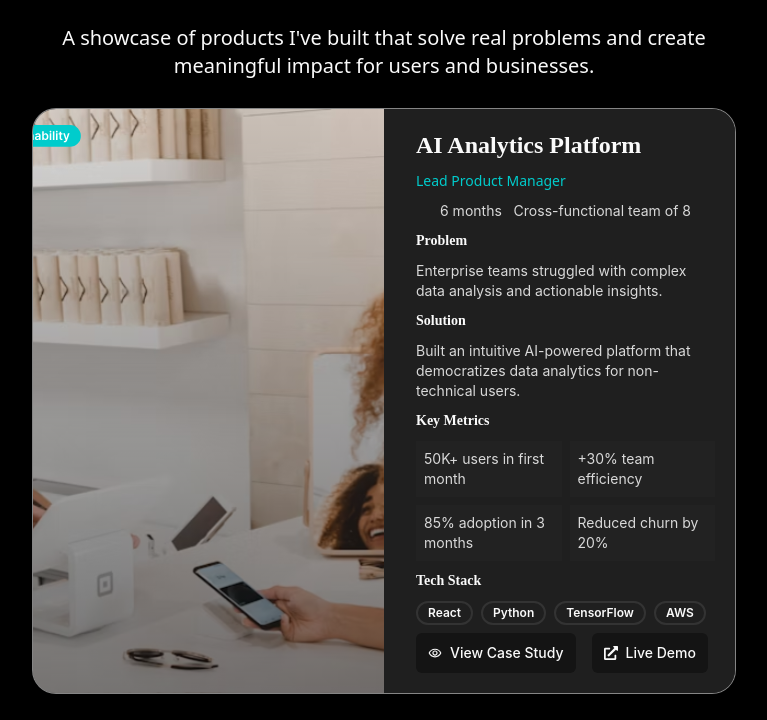
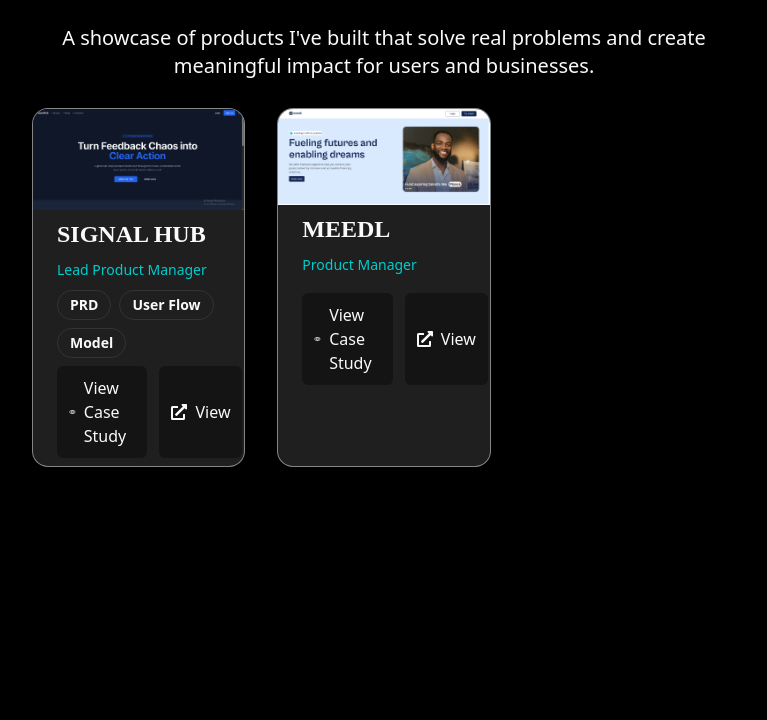
Before and after one commit to MOYIN-21/Portfolio-Website, a React (Vite) app: page / in a window 1280 px wide. Shown: the part 1800-2520 px from the top of the page, without its empty margins (256-1023 px from the left). Built offline with nearby package versions, Linux system fonts and the light colour scheme.

Commit message:
Blog was removed

```diff
--- a/src/components/HomeSections/HomeProjects.jsx
+++ b/src/components/HomeSections/HomeProjects.jsx
@@ -2,11 +2,13 @@
 import { MdOutlineRemoveRedEye } from "react-icons/md";
 import { FaExternalLinkAlt } from "react-icons/fa";
 import { Link } from 'react-router-dom';
-import featureProjects from '../../assets/featureProjects.svg';
+import meedl from '../../assets/Meedl.png'
+import signalHub from '../../assets/signalHub.png'
 
 const projects = [
   {
-    title: "AI Analytics Platform",
+    title: "SIGNAL HUB",
+    image: signalHub,
     role: "Lead Product Manager",
     duration: "6 months",
     team: "Cross-functional team of 8",
@@ -18,10 +20,19 @@
       "85% adoption in 3 months",
       "Reduced churn by 20%"
     ],
-    techStack: ["React", "Python", "TensorFlow", "AWS"]
+    resources: [
+      { name: "PRD", url: "https://docs.google.com/document/d/1Tx2XBmmKK9BlWeWVi_XUHSawfPjOsEYm4ZOnWb1GNQo/edit" },
+      { name: "User Flow", url: "https://whimsical.com/signalhub-userflow-PE7Ataa7JMSWes7wDMPGAX" },
+      { name: "Model", url: "https://docs.google.com/presentation/d/18oxS6OfVN9IPnYv1Hl6geudzXJq14PQy/edit" },
+      // { name: "Business Case", url: "https://docs.google.com/document/d/1Tszt9Ck5dzFXyFZNhmU1SuQQKVMPZZuTaYTrhGFMCxs/edit" }
+    ],
+    // techStack: ["React", "Python", "TensorFlow", "AWS"],
+    link: "https://studio--studio-4626559585-22018.us-central1.hosted.app/",
+    buisnessCase: "https://docs.google.com/document/d/1Tszt9Ck5dzFXyFZNhmU1SuQQKVMPZZuTaYTrhGFMCxs/edit?usp=sharing"
   },
   {
-    title: "Mobile Banking App",
+    title: "MEEDL",
+    image: meedl,
     role: "Product Manager",
     duration: "6 months",
     team: "Cross-functional team of 8",
@@ -33,7 +44,12 @@
       "85% user satisfaction score",
       "300% increase in organic traffic"
     ],
-    techStack: ["React Native", "Blockchain", "Node.js", "AWS"]
+    techStack: ["React Native", "Blockchain", "Node.js", "AWS"],
+    link: "https://meedl.africa/",
+    // prd: "https://docs.google.com/document/d/1Tx2XBmmKK9BlWeWVi_XUHSawfPjOsEYm4ZOnWb1GNQo/edit?tab=t.0#heading=h.rubijo5we7h7",
+    // userFlow: "https://whimsical.com/signalhub-userflow-PE7Ataa7JMSWes7wDMPGAX",
+    // model: "https://docs.google.com/presentation/d/18oxS6OfVN9IPnYv1Hl6geudzXJq14PQy/edit?slide=id.p1#slide=id.p1",
+    // buisnessCase: "https://docs.google.com/document/d/1Tszt9Ck5dzFXyFZNhmU1SuQQKVMPZZuTaYTrhGFMCxs/edit?usp=sharing"
   }
 ];
 
@@ -50,59 +66,152 @@
         A showcase of products I've built that solve real problems and create meaningful impact for users and businesses.
       </p>
 
+      {/*{projects.map((project, idx) => (*/}
+      {/*  <div key={idx} className="flex flex-row bg-[#1F1F1F] w-full max-w-6xl rounded-3xl border border-[#EBEBEB80] overflow-hidden">*/}
+      {/*    <div className="hidden md:block w-1/2">*/}
+      {/*      <img src={featureProjects} alt={project.title} className="w-full h-full object-cover" />*/}
+      {/*    </div>*/}
+
+      {/*    <div className="w-full md:w-1/2 pl-8 text-[#00C3D0] bg-[#1F1F1F] p-5 flex flex-col justify-start space-y-2">*/}
+      {/*      <p className="Text-playfair-display-semiBold text-2xl leading-8 text-[#FAFAFA] font-inter font-medium">{project.title}</p>*/}
+      {/*      <p className="text-[#00CCCC] text-sm leading-6 font-playfair ">{project.role}</p>*/}
+
+      {/*      <div className="text-inter-regular text-sm leading-5 text-[#D9D9D9] flex flex-row justify-between px-6">*/}
+      {/*        <p>{project.duration}</p>*/}
+      {/*        <p>{project.team}</p>*/}
+      {/*      </div>*/}
+
+      {/*      <div className="flex flex-col space-y-2">*/}
+      {/*        <p className="Text-playfair-display-semiBold text-sm leading-6 text-[#FAFAFA]">Problem</p>*/}
+      {/*        <p className="text-inter-regular text-sm leading-5 text-[#D9D9D9] ">{project.problem}</p>*/}
+
+      {/*        <p className="Text-playfair-display-semiBold text-sm leading-6 text-[#FAFAFA]">Solution</p>*/}
+      {/*        <p className="text-[#D9D9D9] text-inter-regular text-sm leading-5 ">{project.solution}</p>*/}
+      {/*      </div>*/}
+
+      {/*      <p className="Text-playfair-display-semiBold text-sm leading-6 text-[#FAFAFA]">Key Metrics</p>*/}
+      {/*      <div className="grid grid-cols-2 gap-2">*/}
+      {/*        {project.keyMetrics.map((metric, i) => (*/}
+      {/*          <div key={i} className="text-inter-regular text-sm leading-5 text-[#D9D9D9] bg-[#26262680] p-2 font-inter">{metric}</div>*/}
+      {/*        ))}*/}
+      {/*      </div>*/}
+
+      {/*      <p className="text-[#FAFAFA] font-inter  Text-playfair-display-semiBold text-sm leading-6">Tech Stack</p>*/}
+      {/*      <div className="flex flex-wrap gap-2">*/}
+      {/*        {project.techStack.map((tech, i) => (*/}
+      {/*          <div key={i} className="py-0.5 px-2.5 w-fit text-inter-semibold text-[12px] leading-4 whitespace-nowrap rounded-full border-2 border-[#333333] text-[#FAFAFA] font-inter font-semibold">*/}
+      {/*            {tech}*/}
+      {/*          </div>*/}
+      {/*        ))}*/}
+      {/*      </div>*/}
+
+      {/*      <div className="text-inter-medium text-sm leading-5 flex flex-col md:flex-row space-x-4">*/}
+      {/*        <div className="inline-flex items-center w-fit whitespace-nowrap rounded-md bg-[#141414] text-[#FAFAFA] py-2.5 px-3 gap-2 cursor-pointer">*/}
+      {/*          <MdOutlineRemoveRedEye />*/}
+      {/*          <Link to="/">View Case Study</Link>*/}
+      {/*        </div>*/}
+
+      {/*        <div className="inline-flex items-center w-fit whitespace-nowrap rounded-md bg-[#141414] text-[#FAFAFA] py-2.5 px-3 gap-2 cursor-pointer">*/}
+      {/*          <FaExternalLinkAlt />*/}
+      {/*          <Link to="/">Live Demo</Link>*/}
+      {/*        </div>*/}
+      {/*      </div>*/}
+      {/*    </div>*/}
+      {/*  </div>*/}
+      {/*))}*/}
+
+      <div className="flex flex-col max-w-7xl">
+        <div className="grid grid-cols-1 md:grid-cols-3 gap-8 w-full">
           {projects.map((project, idx) => (
-        <div key={idx} className="flex flex-row bg-[#1F1F1F] w-full max-w-6xl rounded-3xl border border-[#EBEBEB80] overflow-hidden">
-          <div className="hidden md:block w-1/2">
-            <img src={featureProjects} alt={project.title} className="w-full h-full object-cover" />
-          </div>
+              <div
+                  key={idx}
+                  className="flex flex-col bg-[#1F1F1F] rounded-2xl border border-[#EBEBEB80] overflow-hidden"
+              >
+                <img
+                    src={project.image}
+                    alt={project.title}
+                    className="w-full object-cover cursor-pointer"
+                    onClick={() =>
+                        window.open(
+                            project.model,
+                            "_blank"
+                        )
+                    }
+                />
 
-          <div className="w-full md:w-1/2 pl-8 text-[#00C3D0] bg-[#1F1F1F] p-5 flex flex-col justify-start space-y-2">
-            <p className="Text-playfair-display-semiBold text-2xl leading-8 text-[#FAFAFA] font-inter font-medium">{project.title}</p>
-            <p className="text-[#00CCCC] text-sm leading-6 font-playfair ">{project.role}</p>
+                <div className="w-full py-2 px-6 flex flex-col space-y-2">
+                  <p className="Text-playfair-display-semiBold text-2xl leading-8 text-[#FAFAFA] font-medium">
+                    {project.title}
+                  </p>
 
-            <div className="text-inter-regular text-sm leading-5 text-[#D9D9D9] flex flex-row justify-between px-6">
-              <p>{project.duration}</p>
-              <p>{project.team}</p>
-            </div>
+                  <p className="text-sm leading-6 font-playfair text-[#00CCCC]">
+                    {project.role}
+                  </p>
 
-            <div className="flex flex-col space-y-2">
-              <p className="Text-playfair-display-semiBold text-sm leading-6 text-[#FAFAFA]">Problem</p>
-              <p className="text-inter-regular text-sm leading-5 text-[#D9D9D9] ">{project.problem}</p>
+                  {/*<div className="flex justify-between text-inter-regular text-sm leading-5 text-[#D9D9D9]">*/}
+                  {/*  <p>{project.duration}</p>*/}
+                  {/*  <p>{project.team}</p>*/}
+                  {/*</div>*/}
 
-              <p className="Text-playfair-display-semiBold text-sm leading-6 text-[#FAFAFA]">Solution</p>
-              <p className="text-[#D9D9D9] text-inter-regular text-sm leading-5 ">{project.solution}</p>
-            </div>
+                  {/*<div className="">*/}
+                  {/*  <p className="Text-playfair-display-semiBold text-sm font-semibold text-[#FAFAFA]">*/}
+                  {/*    Description*/}
+                  {/*  </p>*/}
+                  {/*  <p className="text-sm text-[#D9D9D9] leading-5">*/}
+                  {/*    {project.problem}*/}
+                  {/*  </p>*/}
+                  {/*</div>*/}
 
-            <p className="Text-playfair-display-semiBold text-sm leading-6 text-[#FAFAFA]">Key Metrics</p>
-            <div className="grid grid-cols-2 gap-2">
-              {project.keyMetrics.map((metric, i) => (
-                <div key={i} className="text-inter-regular text-sm leading-5 text-[#D9D9D9] bg-[#26262680] p-2 font-inter">{metric}</div>
+                  <div>
+                    {/*<p className="text-sm Text-playfair-display-semiBold text-[#FAFAFA] ">*/}
+                    {/*  Technology*/}
+                    {/*</p>*/}
+
+                    {/*<div className="flex flex-wrap gap-2">*/}
+                    {/*  {project.techStack.map((tech, i) => (*/}
+                    {/*      <div*/}
+                    {/*          key={i}*/}
+                    {/*          className="py-0.5 px-2.5 text-sm rounded-full border-2 border-[#333333] text-[#FAFAFA] font-semibold"*/}
+                    {/*      >*/}
+                    {/*        {tech}*/}
+                    {/*      </div>*/}
+                    {/*  ))}*/}
+                    {/*</div>*/}
+                    <div className="flex flex-wrap gap-2">
+                      {project.resources?.map((item, i) => (
+                          <button
+                              key={i}
+                              onClick={() => window.open(item.url, "_blank")}
+                              className="py-1 px-3 text-sm cursor-pointer rounded-full border border-[#333333] text-[#FAFAFA] font-semibold hover:bg-[#009999] transition duration-300"
+                          >
+                            {item.name}
+                          </button>
                       ))}
                     </div>
 
-            <p className="text-[#FAFAFA] font-inter  Text-playfair-display-semiBold text-sm leading-6">Tech Stack</p>
-            <div className="flex flex-wrap gap-2">
-              {project.techStack.map((tech, i) => (
-                <div key={i} className="py-0.5 px-2.5 w-fit text-inter-semibold text-[12px] leading-4 whitespace-nowrap rounded-full border-2 border-[#333333] text-[#FAFAFA] font-inter font-semibold">
-                  {tech}
-                </div>
-              ))}
                   </div>
 
-            <div className="text-inter-medium text-sm leading-5 flex flex-col md:flex-row space-x-4">
-              <div className="inline-flex items-center w-fit whitespace-nowrap rounded-md bg-[#141414] text-[#FAFAFA] py-2.5 px-3 gap-2 cursor-pointer">
-                <MdOutlineRemoveRedEye />
-                <Link to="/">View Case Study</Link>
-              </div>
-
-              <div className="inline-flex items-center w-fit whitespace-nowrap rounded-md bg-[#141414] text-[#FAFAFA] py-2.5 px-3 gap-2 cursor-pointer">
-                <FaExternalLinkAlt />
-                <Link to="/">Live Demo</Link>
-              </div>
+                  <div className="flex flex-row gap-3 ">
+                    {/*{project.role === "Project" && (*/}
+                        <Link
+                            to={project.buisnessCase}
+                            className="inline-flex items-center gap-2 rounded-md bg-[#141414] text-[#FAFAFA] py-2.5 px-3"
+                        >
+                          <MdOutlineRemoveRedEye /> View Case Study
+                        </Link>
+                    {/*)}*/}
+                    <Link
+                        to={project.link}
+                        className="inline-flex items-center gap-2 rounded-md  w-fit bg-[#141414] text-[#FAFAFA] py-2.5 px-3"
+                    >
+                      <FaExternalLinkAlt /> View
+                    </Link>
                   </div>
                 </div>
               </div>
           ))}
+        </div>
+      </div>
     </section>
   )
 }
```
Also changed, not shown: src/assets/Meedl.png (added), src/assets/signalHub.png (added). Lines whose indentation alone changed are shown as unchanged.
